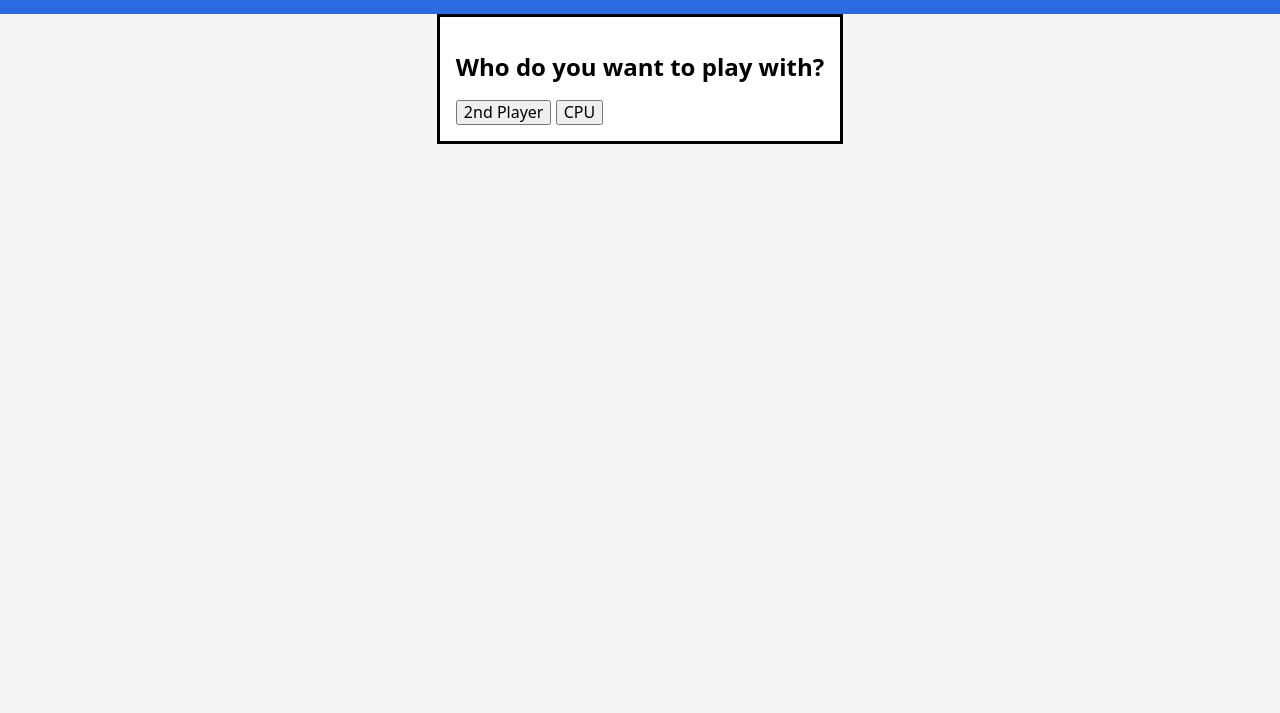
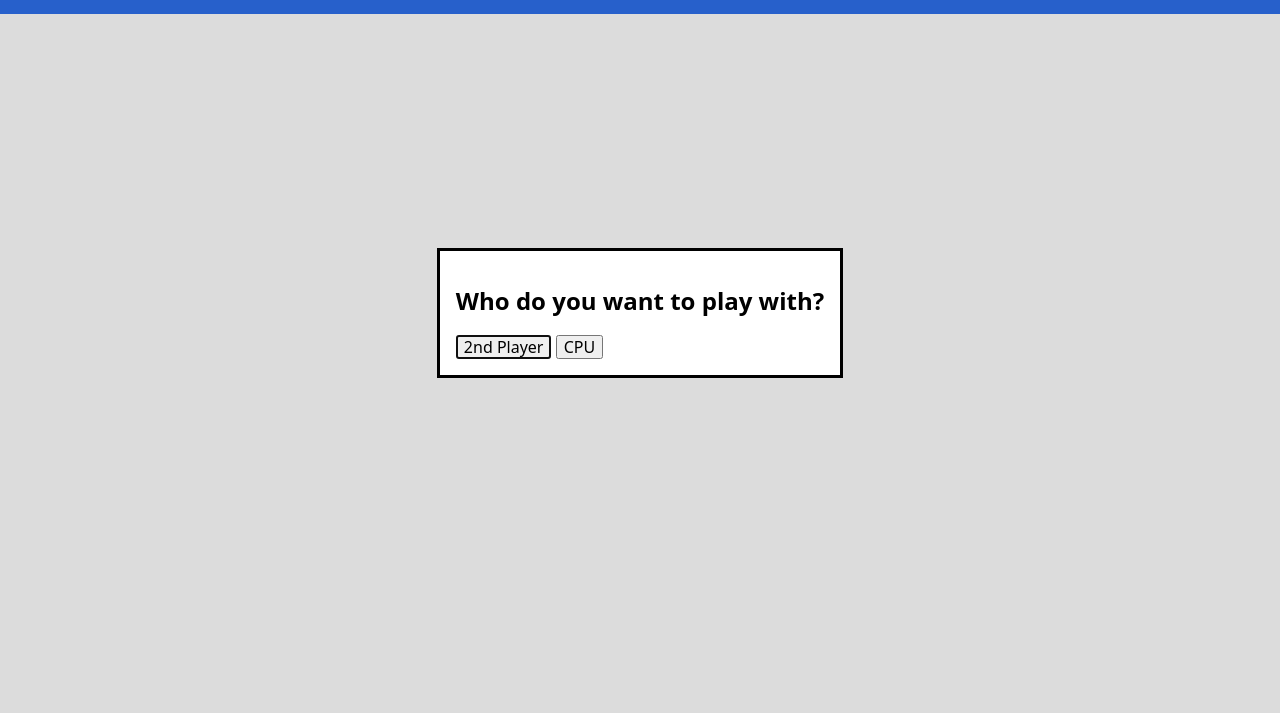
Before and after one commit to rtamb0/tic-tac-toe, a plain HTML site: page index.html in a window 1280 px wide. Shown: the part 87-800 px from the top of the page. Drawn offline with nearby package versions, Linux system fonts and the light colour scheme.

Commit message:
Revert change due to modal dialog not centered

```diff
--- a/index.html
+++ b/index.html
@@ -19,7 +19,7 @@
         </div>
     </section>
     <div class="prompts">
-        <dialog id="player-choice" open>
+        <dialog id="player-choice">
             <h2>Who do you want to play with?</h2>
             <button id="player">2nd Player</button>
             <button id="cpu">CPU</button>
--- a/script.js
+++ b/script.js
@@ -185,6 +185,7 @@ const playerList = (() => {
         submitButton: document.querySelector('#submit'),
     };
     const pickPlayer = (() => {
+        prompt.playerChoice.showModal();
         prompt.twoPlayerButton.addEventListener('click', () => {
             prompt.playerChoice.close();
             inputPlayer();
```
